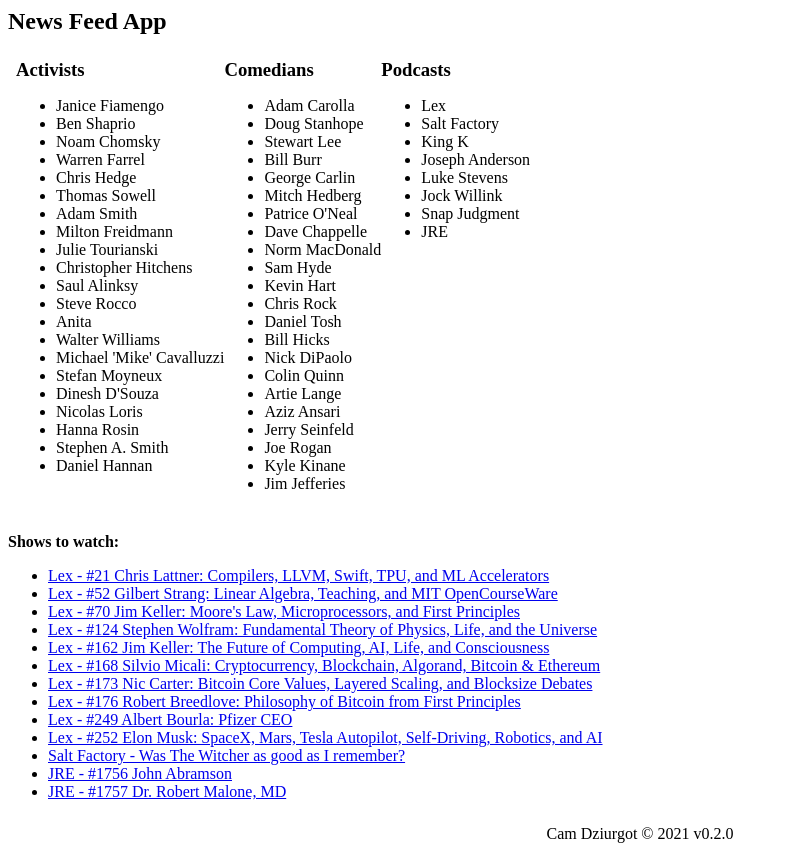
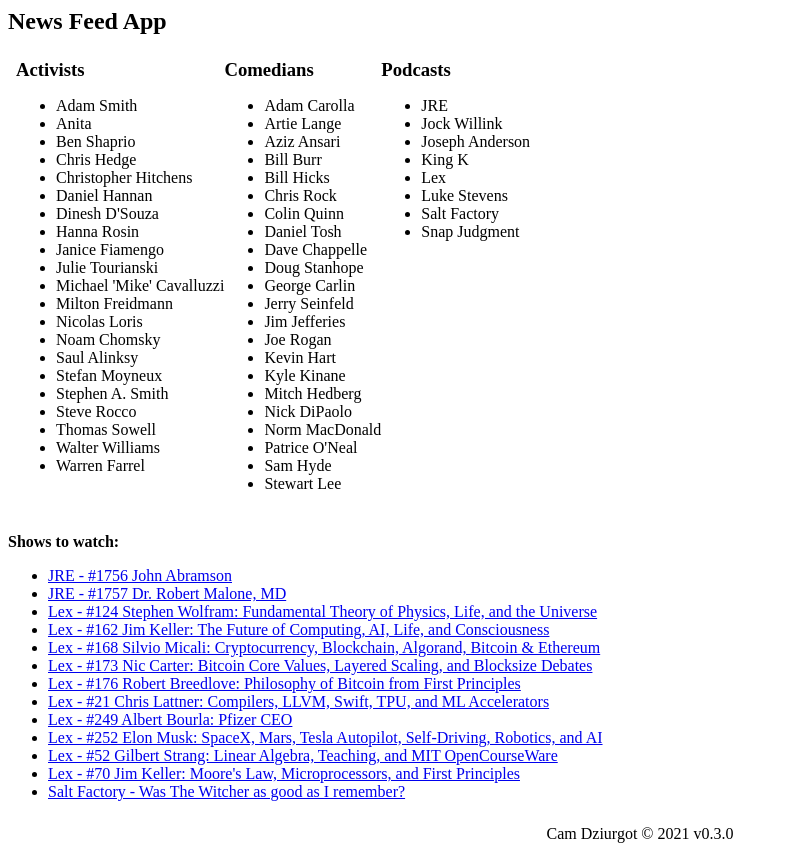
Before and after one commit to cameronDz/news-feed-ui, a React app: page /#/ in a window 1280 px wide. Shown: the whole page, without its empty margins (0-788 px from the left). Built offline with nearby package versions, Linux system fonts and the light colour scheme.

Commit message:
set alpha order for lists

```diff
--- a/package.json
+++ b/package.json
@@ -73,5 +73,5 @@
     "lint:fix": "eslint --fix ./src/**/*.js ./webpack",
     "start": "webpack-dev-server --open --config webpack/dev.babel.js"
   },
-  "version": "0.2.0"
+  "version": "0.3.0"
 }
--- a/src/components/podcastsToWatch.jsx
+++ b/src/components/podcastsToWatch.jsx
@@ -1,4 +1,5 @@
 import React, { useEffect, useState } from "react";
+import { sortKeyStringAlpha } from "../libs/sorts";
 import podcasts from "../../assets/data/podcasts.json";
 
 const arrayLength = (arr) => {
@@ -30,7 +31,8 @@
       <h4>Shows to watch:</h4>
       <ul>
         {Array.isArray(list) &&
-          list.map((item, idx) => {
+          list.sort(sortKeyStringAlpha("title")).map((item, idx) => {
+            console.info("item", item);
             return (
               item?.title && (
                 <li key={item.id || idx}>
--- a/src/components/simpleList.jsx
+++ b/src/components/simpleList.jsx
@@ -2,6 +2,7 @@
 import classNames from "classnames";
 import PropType from "prop-types";
 import { makeStyles } from "@material-ui/core";
+import { sortKeyStringAlpha } from "../libs/sorts";
 
 const propTypes = {
   list: PropType.array,
@@ -17,7 +18,7 @@
         {!!name && <h3>{name}</h3>}
         <ul>
           {Array.isArray(list) &&
-            list.map((item, idx) => {
+            list.sort(sortKeyStringAlpha("name")).map((item, idx) => {
               return !!item?.name && <li key={item?.id || idx}>{item.name}</li>;
             })}
         </ul>
--- /dev/null
+++ b/src/libs/sorts.js
@@ -0,0 +1,31 @@
+const sortOrder = {
+  oneEqualTwo: 0,
+  oneGreaterThanTwo: 1,
+  oneLessThanTwo: -1,
+};
+
+const sortKeyStringAlpha = (name = "") => {
+  return (one, two) => {
+    let val = null;
+    const isOneString = typeof one?.[name] === "string";
+    const isTwoString = typeof two?.[name] === "string";
+    if (isOneString === false && isTwoString === false) {
+      val = sortOrder.oneEqualTwo;
+    } else if (isOneString === false && isTwoString === true) {
+      val = sortOrder.oneLessThanTwo;
+    } else if (isOneString === true && isTwoString === false) {
+      val = sortOrder.oneGreaterThanTwo;
+    } else {
+      if (one[name] > two[name]) {
+        val = sortOrder.oneGreaterThanTwo;
+      } else if (one[name] < two[name]) {
+        val = sortOrder.oneLessThanTwo;
+      } else {
+        val = sortOrder.oneEqualTwo;
+      }
+    }
+    return val;
+  };
+};
+
+export { sortKeyStringAlpha };
```
Also changed, not shown: 2 other files (tests, documents, lock files or other folders).
